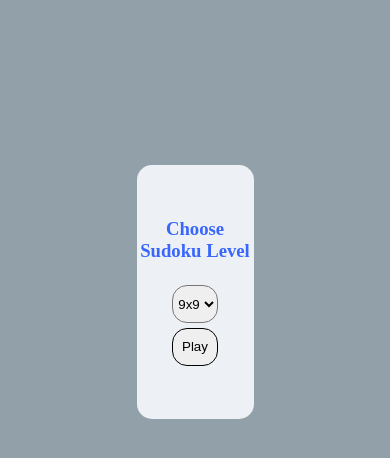
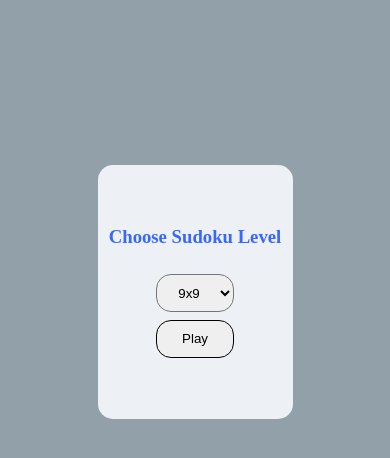
Before and after one commit to 19peter/Sudoku, a plain HTML site: page index.html in a window 390 px wide. Shown: the part 84-542 px from the top of the page. Drawn offline with Linux system fonts and the light colour scheme; a web font is replaced by a local one.

Commit message:
responsive adjustments

```diff
--- a/styles.css
+++ b/styles.css
@@ -43,8 +43,8 @@ h1 {
     align-items: center;
     color: var(--fontsColor);
     background-color: rgb(237, 241, 245);
-    width: 30vw;
-    height: 30vh;
+    width: 30%;
+    height: 30%;
     border-radius: 15px;
     font-size: 1rem;
     margin-top: 20vh;
@@ -170,6 +170,7 @@ h1 {
 .box {
     width: 7vmin;
     height: 10vmin;
+    padding-bottom: 1vmin;
     background-color: var(--cellBorder);
     margin: 0 1vmin;
     color: wheat;
@@ -194,7 +195,7 @@ h1 {
 }
 
 .remain {
-    font-size: 3vmin;
+    font-size: 2.5vmin;
     color: white;
 }
 
@@ -207,3 +208,10 @@ h1 {
     line-height: 170%;
     cursor: pointer;
 }
+
+@media screen and (max-width: 450px) {
+    .settings {
+        width: 50%;
+        height: 30%;
+    }
+}
```
